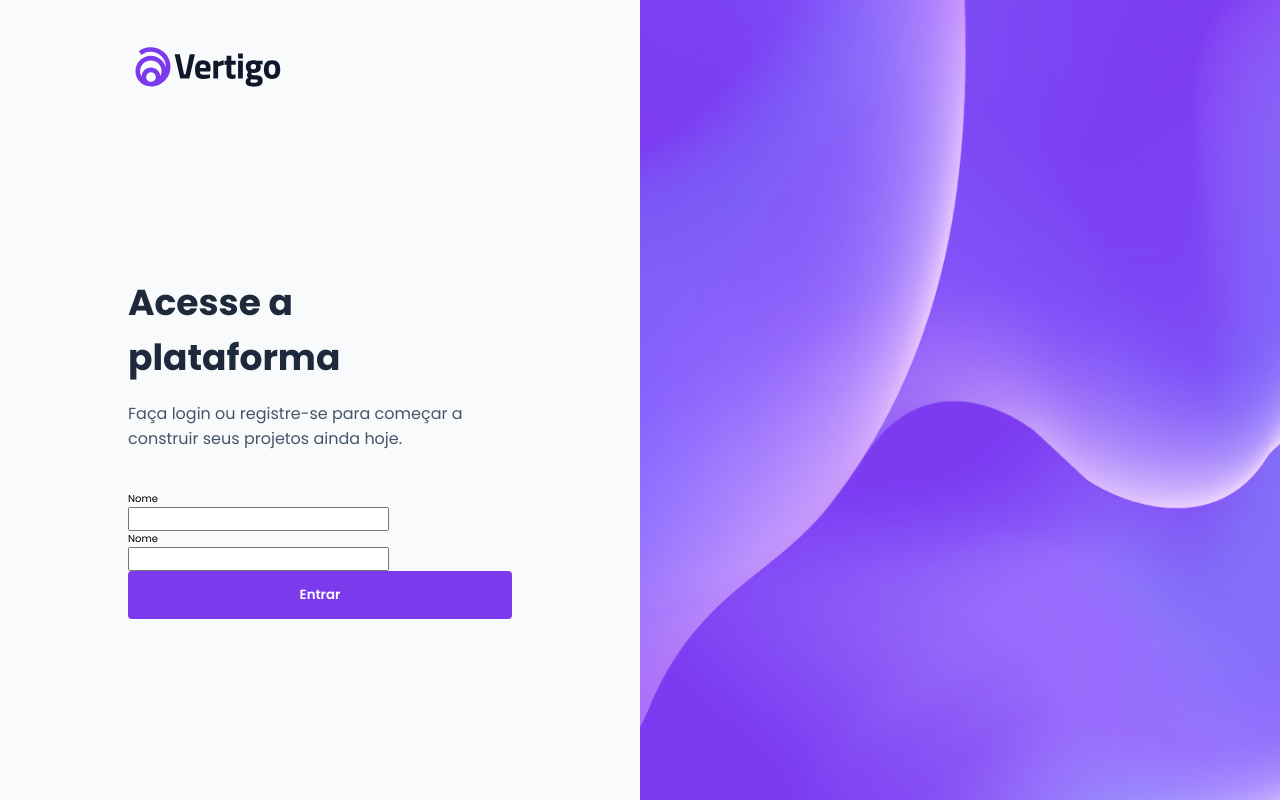
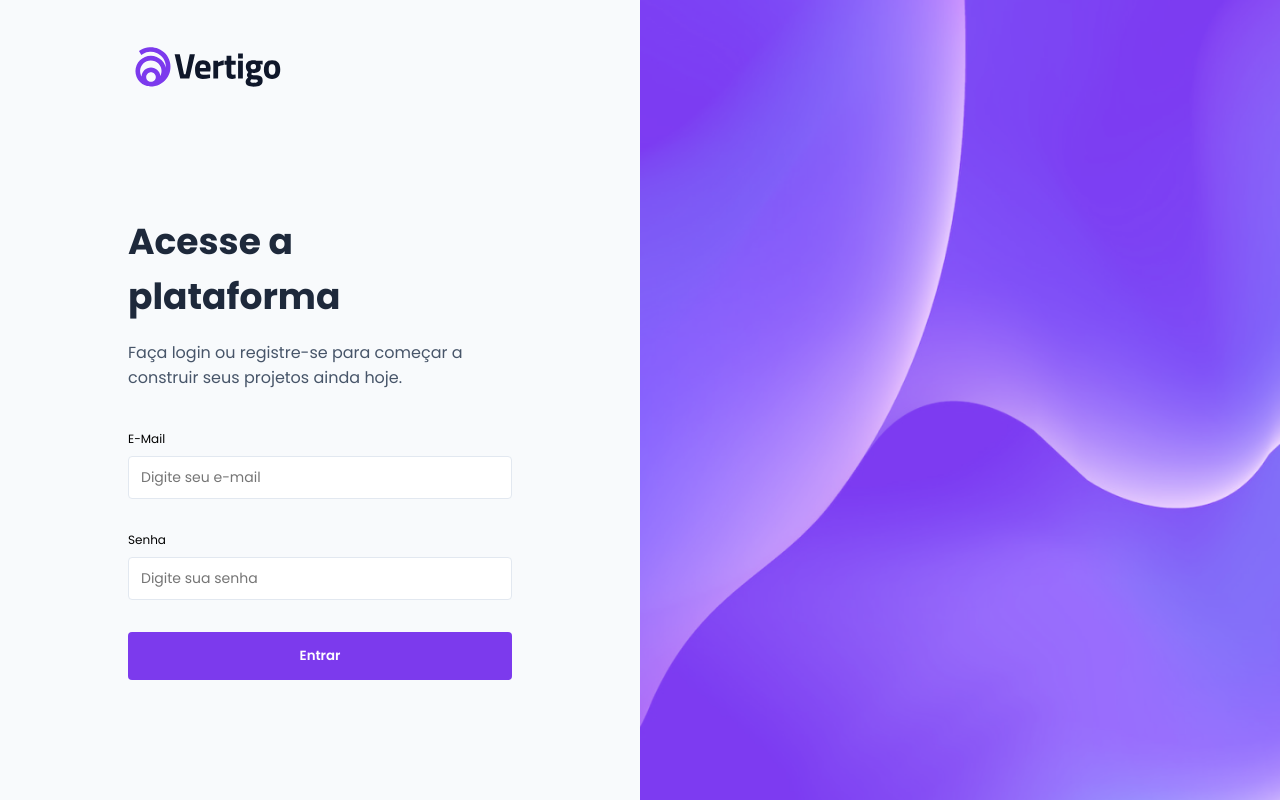
Before and after one commit to claytonfortunato/PageLogin-11, a React (Vite) app: page / in a window 1280 px wide. Built offline with nearby package versions, Linux system fonts and the light colour scheme.

Commit message:
feat: lib icon and style from

```diff
--- a/package.json
+++ b/package.json
@@ -9,6 +9,7 @@
     "preview": "vite preview"
   },
   "dependencies": {
+    "phosphor-react": "^1.4.1",
     "react": "^18.2.0",
     "react-dom": "^18.2.0",
     "react-hook-form": "^7.43.9",
--- a/src/components/Input/index.tsx
+++ b/src/components/Input/index.tsx
@@ -1,13 +1,21 @@
+import { Eye } from "phosphor-react";
+
 import * as C from "./styles";
 
-export const Input = () => {
+interface InputProps {
+  label: string;
+  name: string;
+  placeholder: string;
+}
+
+export const Input = ({ label, placeholder }: InputProps) => {
   return (
     <C.Container>
       <C.LabelWrapper>
-        <label htmlFor="">Nome</label>
+        <label htmlFor={label}>{label}</label>
       </C.LabelWrapper>
       <C.InputWrapper>
-        <input type="text" />
+        <input type="text" placeholder={placeholder} />
       </C.InputWrapper>
     </C.Container>
   );
--- a/src/components/Input/styles.ts
+++ b/src/components/Input/styles.ts
@@ -1,7 +1,32 @@
 import styled from "styled-components";
 
-export const Container = styled.div``;
+export const Container = styled.div`
+  width: 100%;
+`;
 
-export const LabelWrapper = styled.div``;
+export const LabelWrapper = styled.div`
+  margin-bottom: 0.8rem;
 
-export const InputWrapper = styled.div``;
+  label {
+    font-size: 1.2rem;
+  }
+`;
+
+export const InputWrapper = styled.div`
+  width: 100%;
+  padding: 1rem 1.2rem;
+  margin-bottom: 32px;
+
+  border: 1px solid ${(props) => props.theme.colors.gray200};
+  border-radius: 4px;
+  background-color: ${(props) => props.theme.colors.white};
+
+  input {
+    width: 100%;
+
+    border: none;
+    outline: none;
+
+    font-size: 1.4rem;
+  }
+`;
--- a/src/pages/Home/components/LoginForm/index.tsx
+++ b/src/pages/Home/components/LoginForm/index.tsx
@@ -12,8 +12,8 @@ interface FormData {
 export const LoginForm = () => {
   return (
     <C.Container>
-      <Input />
-      <Input />
+      <Input label="E-Mail" placeholder="Digite seu e-mail" name="email" />
+      <Input label="Senha" placeholder="Digite sua senha" type="password" />
       <Button label="Entrar" type="submit" />
     </C.Container>
   );
```
Also changed, not shown: 1 other file (tests, documents, lock files or other folders).
